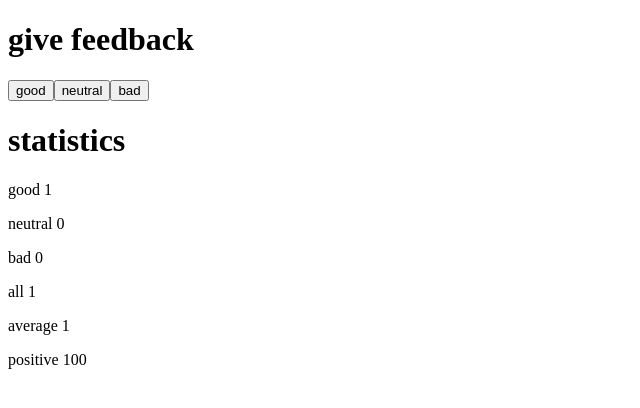
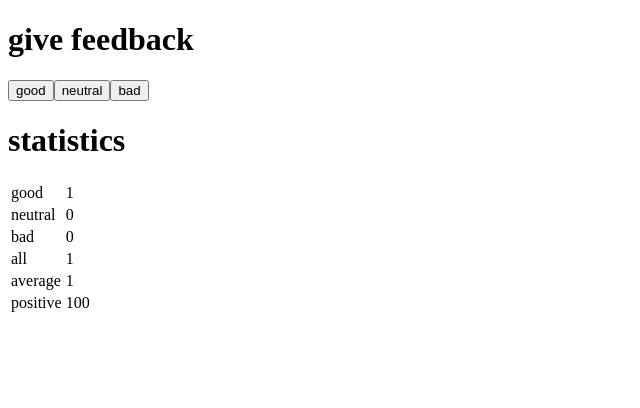
Before and after one commit to MenorahOlive/full-stack-open, a React (Vite) app in the folder part1/unicafe/: page / in a window 1280 px wide. Both pictures are taken after a click on the button "good". Shown: the top 408 px of the page, without its empty margins (0-640 px from the left). Built offline with nearby package versions, Linux system fonts and the light colour scheme.

Commit message:
Exercise 1.11

```diff
--- a/part1/unicafe/src/App.jsx
+++ b/part1/unicafe/src/App.jsx
@@ -9,11 +9,17 @@ const Heading = ({ title }) => (
 const Button = ({ onClick, title }) => (
   <button onClick={onClick}>{title}</button>
 );
+const Statistics = ({ children }) => (
+  <table>
+    <tbody>{children}</tbody>
+  </table>
+);
 
 const StatisticsLine = ({ type, value }) => (
-  <p>
-    {type} {value}
-  </p>
+  <tr>
+    <td>{type}</td>
+    <td>{value}</td>
+  </tr>
 );
 
 const App = () => {
@@ -69,12 +75,14 @@ const App = () => {
         <div>No feedback given</div>
       ) : (
         <>
+          <Statistics>
             <StatisticsLine type="good" value={good} />
             <StatisticsLine type="neutral" value={neutral} />
             <StatisticsLine type="bad" value={bad} />
             <StatisticsLine type="all" value={total} />
             <StatisticsLine type="average" value={average} />
             <StatisticsLine type="positive" value={percentage} />
+          </Statistics>
         </>
       )}
     </div>
```
Lines whose indentation alone changed are shown as unchanged.
